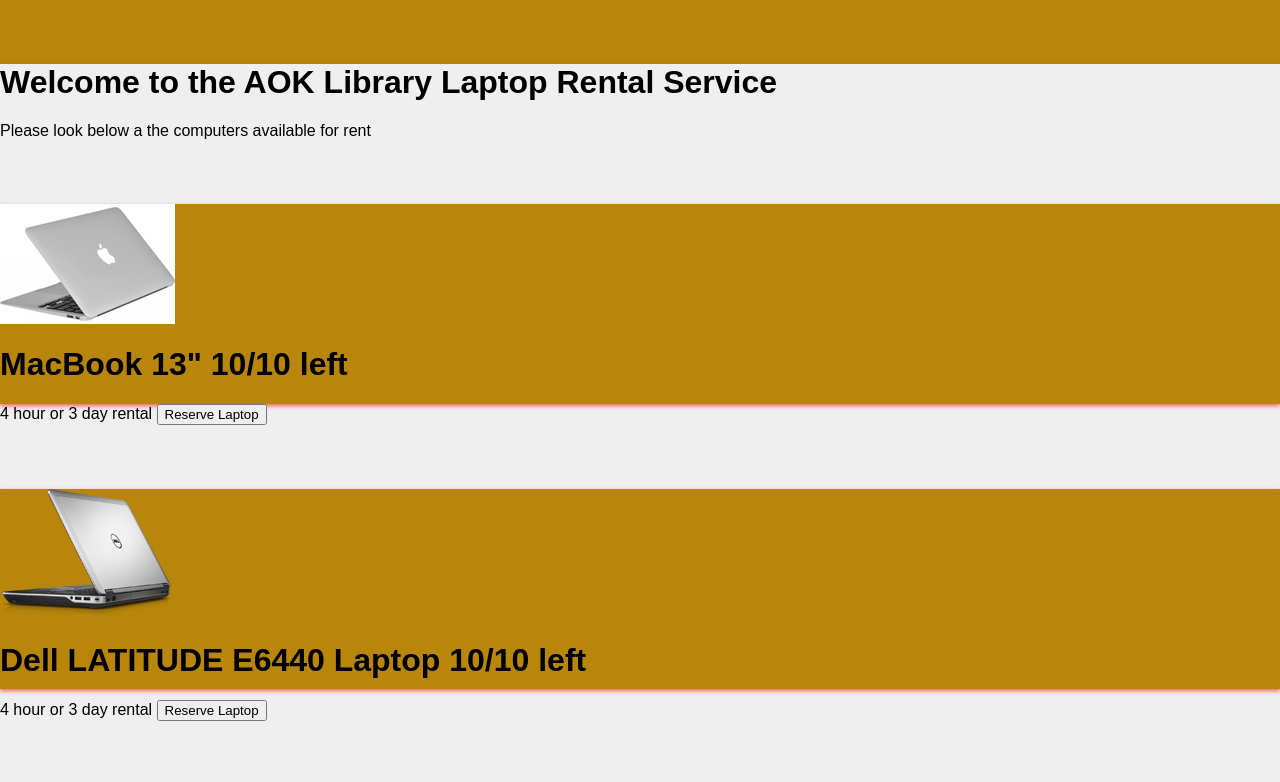
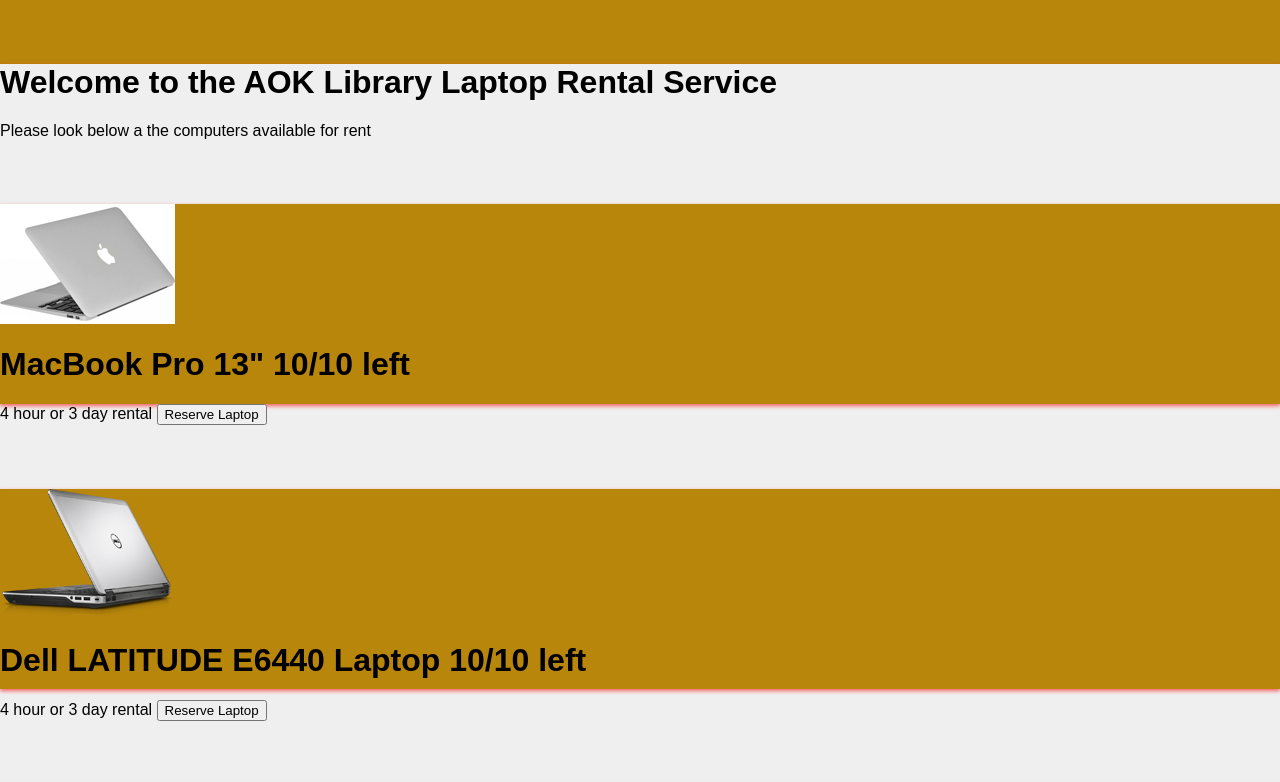
Before and after one commit to rofoche1/AOKlibrary, a plain HTML site: page AOKLibraryRENT.html in a window 1280 px wide. Shown: the top 782 px of the page. Drawn offline with Linux system fonts and the light colour scheme.

Commit message:
Update AOKLibraryRENT.html

```diff
--- a/AOKLibraryRENT.html
+++ b/AOKLibraryRENT.html
@@ -10,7 +10,7 @@
 
       <div id="Mac-region">
         <img src="macbook-pro-13.jpg" alt="Mac-logo">
-        <h1> MacBook 13" 10/10 left</h1>
+        <h1> MacBook Pro 13" 10/10 left</h1>
         <p1> 4 hour or 3 day rental</p1>
         <input type="submit" name="rent" value="Reserve Laptop"/>
         <div id="Dell-region">
```
